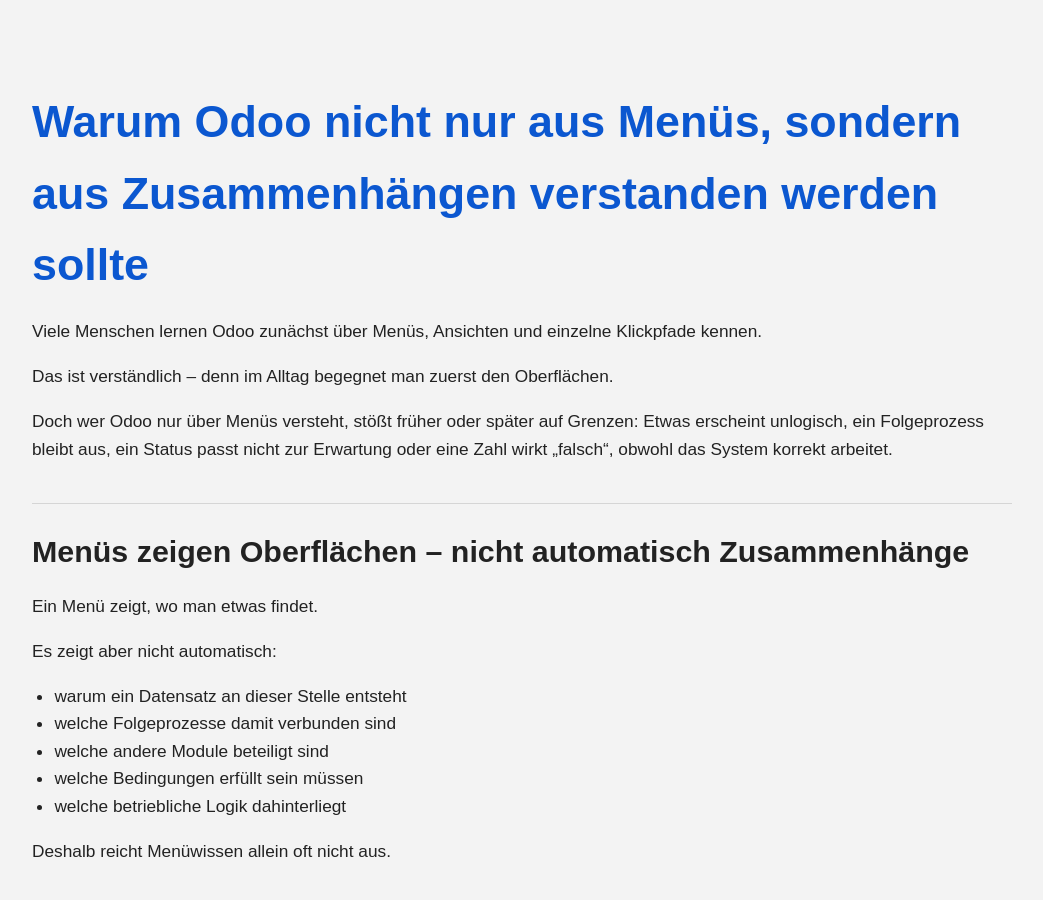
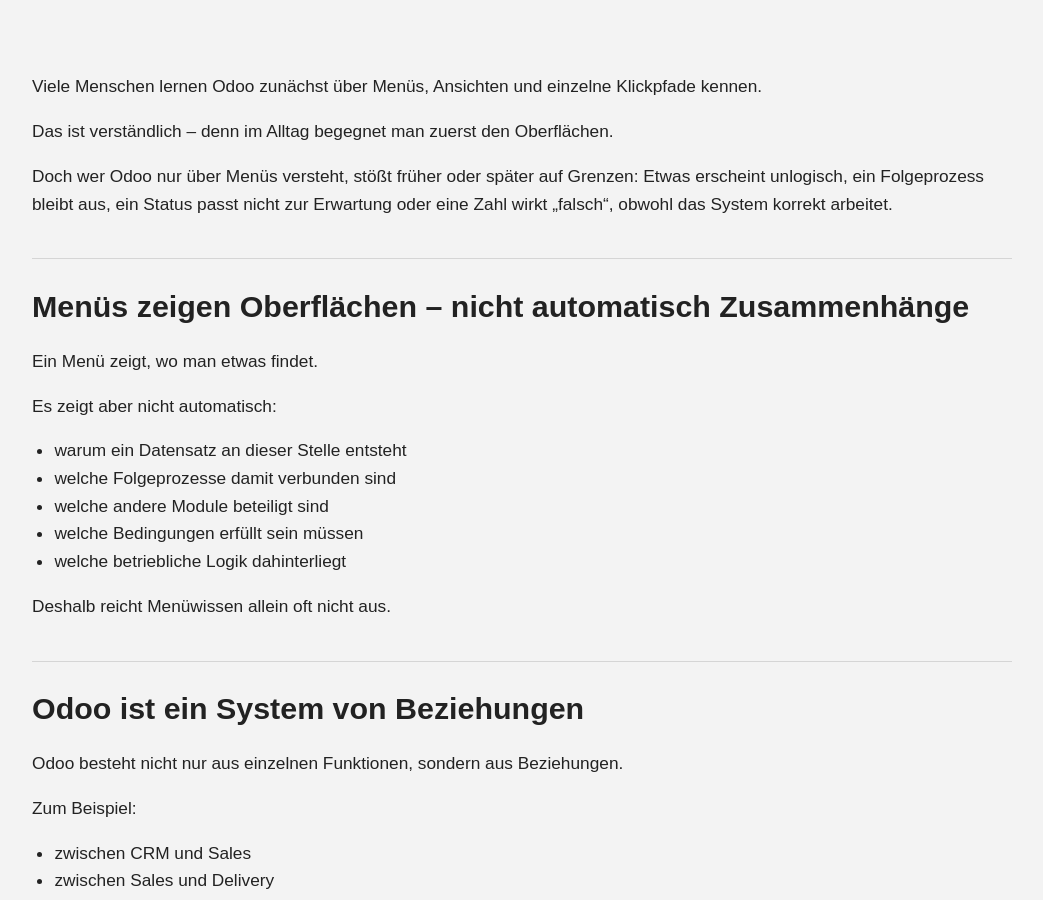
Before and after one commit to Tina10177/odoo-wissensuniversum, a Jekyll site: the page built from warum-odoo-aus-zusammenhaengen-verstanden-werden-sollte.md, in a window 1280 px wide and 900 px high. Shown: the whole window, without its empty margins (118-1161 px from the left). Built offline with Jekyll 4.4.1, drawn with Linux system fonts in a browser that asks for light colours; our own code applies the rules of GitHub Pages for plain Markdown files.

Commit message:
Update warum-odoo-aus-zusammenhaengen-verstanden-werden-sollte.md

```diff
--- a/warum-odoo-aus-zusammenhaengen-verstanden-werden-sollte.md
+++ b/warum-odoo-aus-zusammenhaengen-verstanden-werden-sollte.md
@@ -1,4 +1,7 @@
-# Warum Odoo nicht nur aus Menüs, sondern aus Zusammenhängen verstanden werden sollte
+---
+layout: default
+title: Warum Odoo aus Zusammenhängen verstanden werden sollte
+---
 
 Viele Menschen lernen Odoo zunächst über Menüs, Ansichten und einzelne Klickpfade kennen.
 
```
